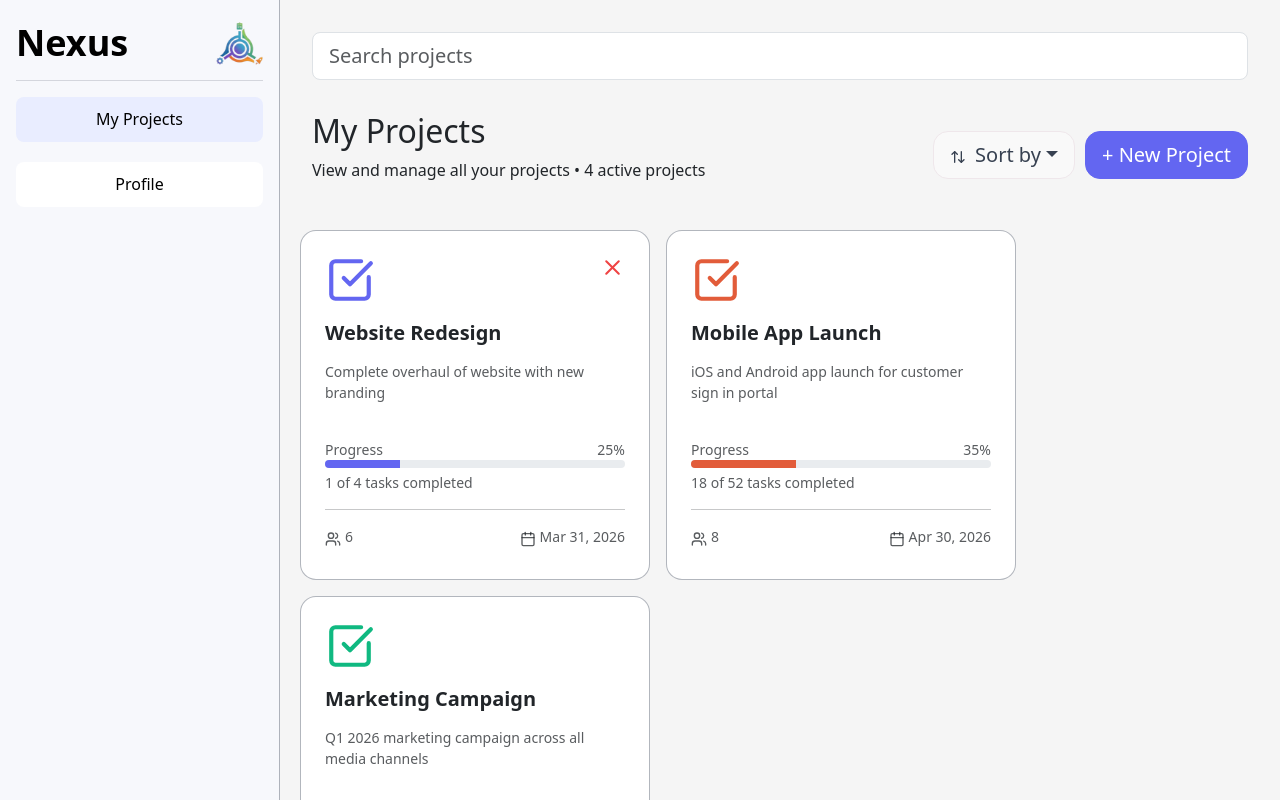
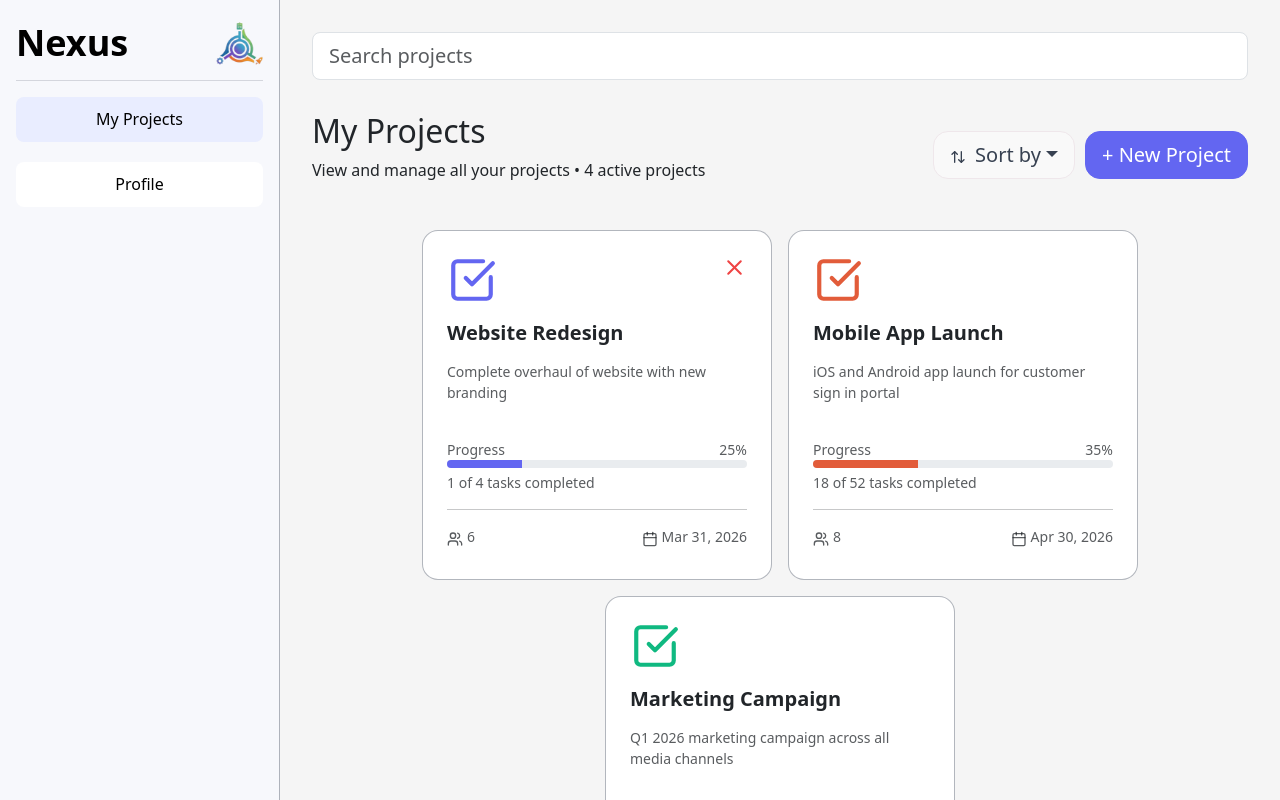
Before and after one commit to Ashtonroxas/Nexus, a React (Vite) app: page /projects in a window 1280 px wide. Shown: the top 800 px of the page. Built offline with nearby package versions, Linux system fonts and the light colour scheme; no server answers; the database is empty.

Commit message:
[Angelos Boules]: Fixed formatting issues for projects dashboard page on small/medium screens

```diff
--- a/src/pages/MyProjects/MyProjects.jsx
+++ b/src/pages/MyProjects/MyProjects.jsx
@@ -90,8 +90,8 @@ function MyProjects() {
   };
 
   return (
-    <>
-      <Row className="p-3">
+    <div className="d-flex flex-column">
+      <Row className="p-3 order-2 order-lg-1">
         <Form onSubmit={(e) => handleSearch(e)}>
           <Form.Control
             type="search"
@@ -103,12 +103,12 @@ function MyProjects() {
           />
         </Form>
       </Row>
-      <Row className="p-3">
-        <Col>
+      <Row className="p-3 order-1 order-lg-2">
+        <Col xs={12} lg>
           <h2>My Projects</h2>
           <p>View and manage all your projects • {numProjects} active projects</p>
         </Col>
-        <Col id={styles["dashboard-buttons"]}>
+        <Col xs={12} lg="auto" id={styles["dashboard-buttons"]}>
           <div className={styles.sortDropdown}>
             <Dropdown>
               <Dropdown.Toggle id={styles["sort-by"]} size="lg">
@@ -132,7 +132,7 @@ function MyProjects() {
           </Button>
         </Col>
       </Row>
-      <Row className="p-3 gap-3">
+      <Row className="p-3 gap-3 justify-content-center order-3">
         {sortedProjects.map((project) => (
           <ProjectCard
             key={project.id}
@@ -141,7 +141,7 @@ function MyProjects() {
           />
         ))}
       </Row>
-    </>
+    </div>
   );
 }
 
```
